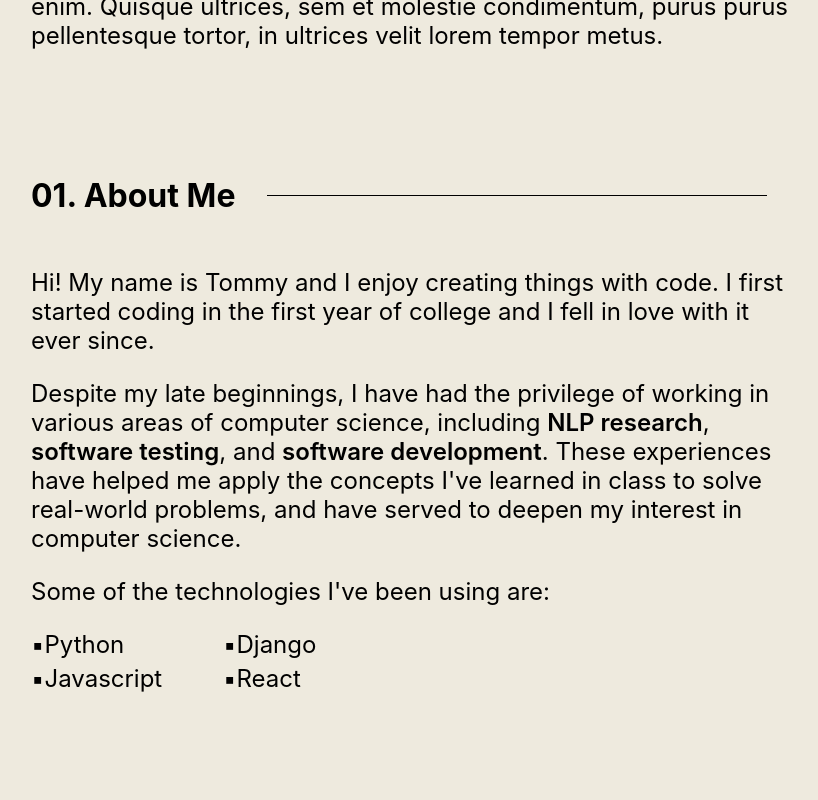
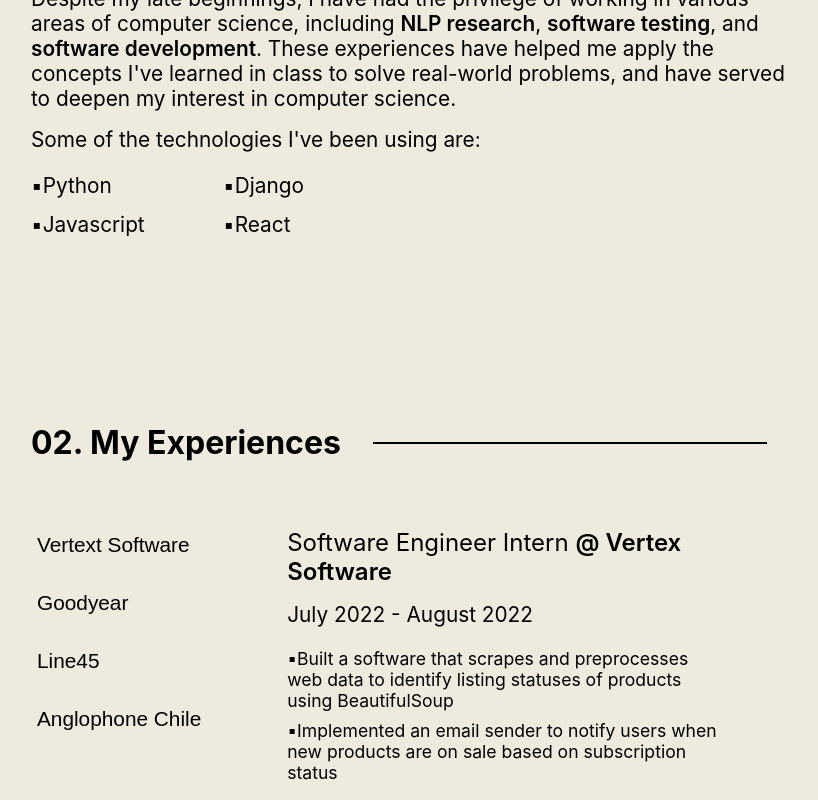
Before and after one commit to lysmm203/personal-portfolio, a React (Create React App) app: page / in a window 1280 px wide. Shown: the part 1480-2280 px from the top of the page, without its empty margins (225-1043 px from the left). Built offline with nearby package versions, Linux system fonts and the light colour scheme.

Commit message:
implement rough outline of experience table

```diff
--- a/src/App.css
+++ b/src/App.css
@@ -3,6 +3,10 @@
   box-sizing: border-box;
   background-color: #EEEADE;
 
+}
+
+button{
+  display: block;
 }
 
 a {
@@ -16,13 +20,28 @@
 
 
 p{
-  font-size: 1.5rem;
+  font-size: 1.3rem;
+  margin: 1rem 0;
 }
 
 ul{
   margin: 0;
   padding: 0;
   list-style-type: none;
+}
+
+li{
+  font-size: 1.3rem;
+  padding: 0.3rem 0;
+}
+
+h2{
+  margin: 0.75rem 0;
+  font-weight: 400;
+}
+
+.bold{
+  font-weight: 600;
 }
 
 .content{
@@ -70,7 +89,6 @@
 }
 
 .sidebar-elements{
-
   position: fixed;
   transform: translateY(-5rem);
 }
@@ -89,6 +107,7 @@
 
 .flip{
   transform: rotate(90deg) translateX(-3rem);
+  font-size: 1rem;
 }
 
 
@@ -139,7 +158,6 @@
   display: grid;
   grid-template-columns: repeat(2, 1fr);
   row-gap: 5px;
-  font-size: 1.5rem;
 }
 
 
@@ -147,12 +165,33 @@
   display: flex;
 }
 
-.company-name{
+.companies{
   flex: 1 0 auto;
 
 }
 
+.company-name{
+  cursor: pointer;
+  border: 0;
+  background-color: #EEEADE;
+  transition: all 0.5s;
+  width: 100%;
+  text-align: left;
+}
+
+.company-name:hover{
+  background-color: #D7D1C4;
+}
+
+.job{
+  padding: 0 5rem;
+}
+
 .job-description{
-  flex: 2 0 auto;
+  list-style-type: "\025AA";
+  list-style-position: inside;
+}
 
+.job-description li{
+  font-size: 1.1rem;
 }
--- a/src/components/experiences.js
+++ b/src/components/experiences.js
@@ -7,13 +7,25 @@
                 <h1>02. My Experiences</h1><hr className={"section-heading-line"}/>
             </div>
             <div className={"experience-table"}>
-                <div className={"company-name"}>
-                    dsa
+                <div className={"companies"}>
+                    <button className={"company-name"}><p>Vertext Software</p></button>
+                    <button className={"company-name"}><p>Goodyear</p></button>
+                    <button className={"company-name"}><p>Line45</p></button>
+                    <button className={"company-name"}><p>Anglophone Chile</p></button>
                 </div>
-                <div className={"job-description"}>
-                    123
+                <div className={"job"}>
+                    <h2>
+                        <span>Software Engineer Intern </span>
+                        <span className={"bold"}>@ Vertex Software</span>
+                    </h2>
+                    <p>July 2022 - August 2022</p>
+                    <ul className={"job-description"}>
+                        <li>Built a software that scrapes and preprocesses web data to identify listing statuses of
+                        products using BeautifulSoup</li>
+                        <li>Implemented an email sender to notify users when new products are on sale based on
+                            subscription status</li>
+                    </ul>
                 </div>
-
             </div>
         </div>
     )
```
